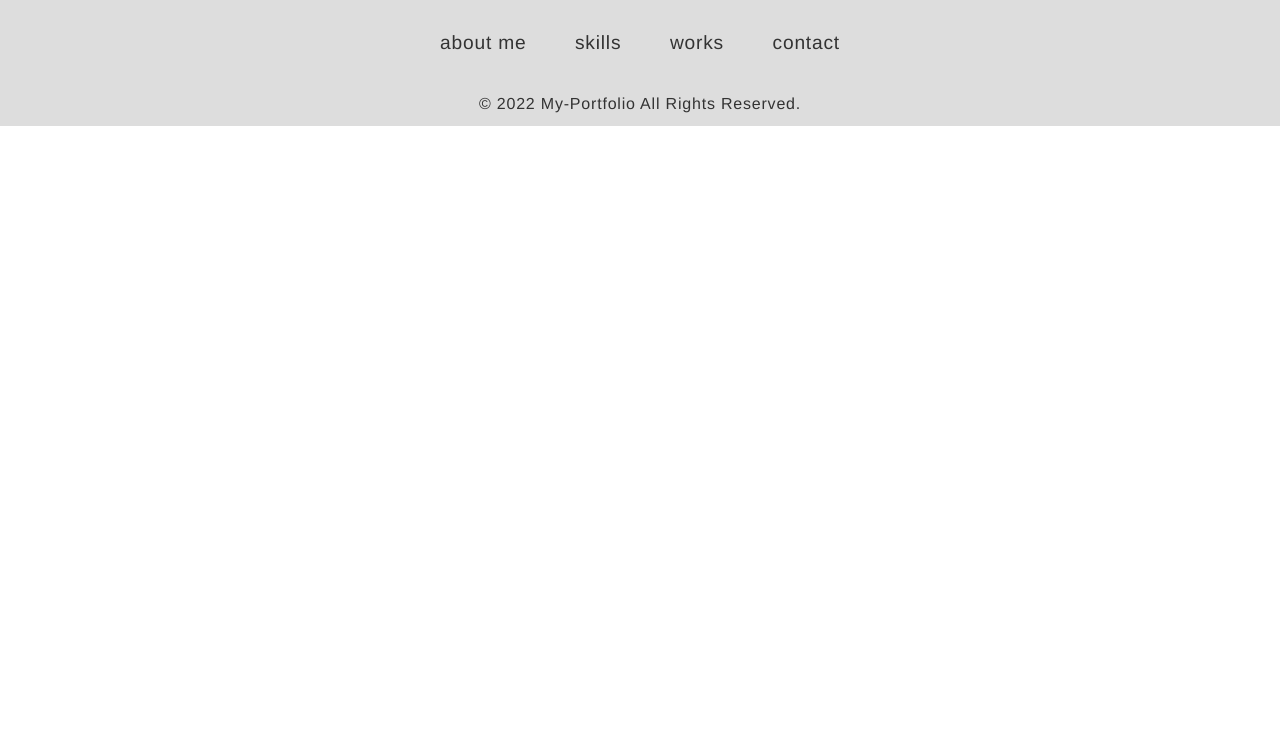
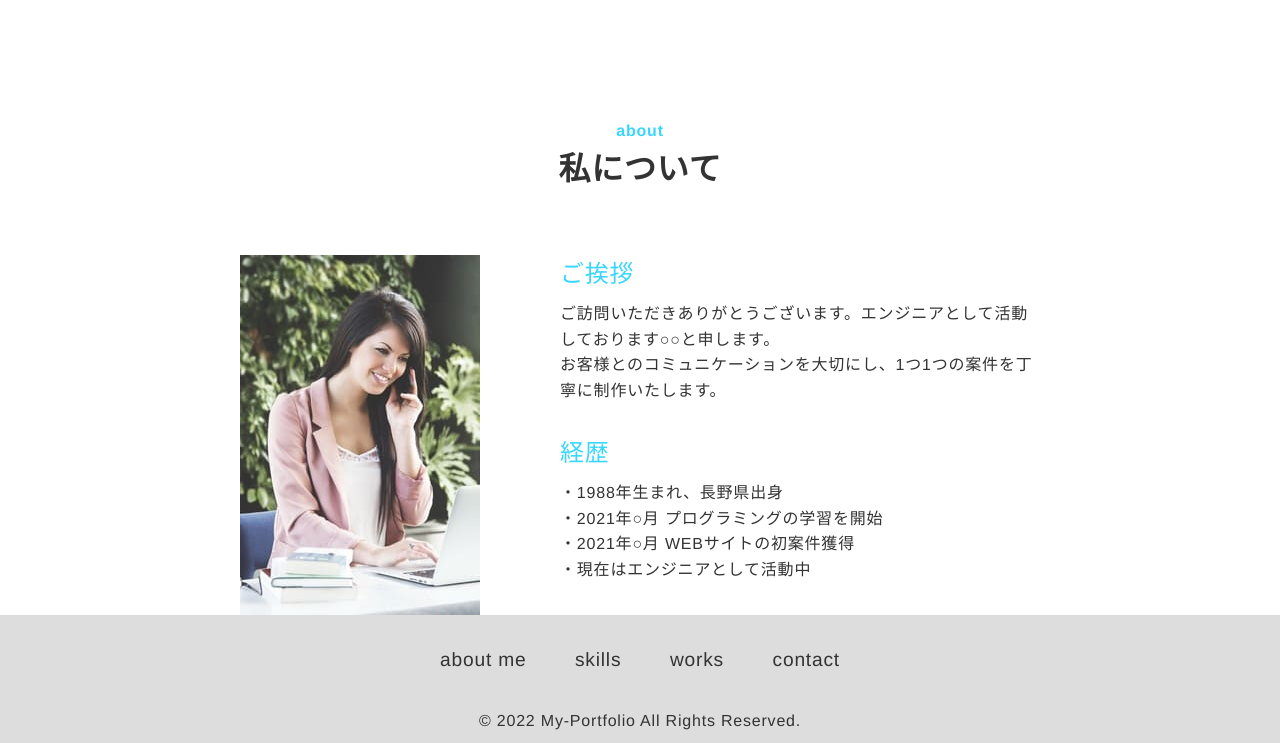
Before and after one commit to daichi1008/tech-MyPortFolio, a plain HTML site: page index.html in a window 1280 px wide. Shown: the part 82-825 px from the top of the page. Before the commit the page ends 800 px from the top, so only its background shows below. Drawn offline with Linux system fonts and the light colour scheme.

Commit message:
2-4about

```diff
--- a/css/style.css
+++ b/css/style.css
@@ -1,6 +1,21 @@
 a{
     color: #333;
     text-decoration: none;
+}
+
+.cmn-title {
+    text-align: center;
+    font-weight: bold;
+}
+
+.sub-title {
+    display: block;
+    color: #38d6ff;
+}
+
+.main-title {
+    display: block;
+    font-size: 2rem;
 }
 
 .header{
@@ -27,6 +42,55 @@ margin-left: 2.6rem;
 font-size: 1.2rem;
 }
 
+
+/* about */
+
+.about{
+    max-width: 800px;
+    margin: 120px auto 0;
+
+}
+
+
+
+.about-wrapper{
+    display: flex;
+    margin-top: 60px;
+
+}
+
+.about-image{
+
+}
+
+.about-text{
+    margin-left: 80px;
+
+}
+
+.about-greeting{
+
+}
+
+.about-subtitle{
+font-size: 1.5rem;
+color: #38d6ff;
+margin-bottom: 0.5rem;
+}
+
+.about-career{
+    margin-top: 30px;
+}
+
+.career-list{
+
+}
+
+.career-item{
+
+}
+
+/* footer */
 .footer{
     background-color: #ddd;
     padding: 30px 0 10px
@@ -39,6 +103,9 @@ max-width: 400px;
 margin: 0 auto;
 }
 
+
+
+
 .footer-item{
 font-size: 1.2rem;
 }
--- a/index.html
+++ b/index.html
@@ -34,7 +34,37 @@
     </header>
 
     <main class="main">
+<section class="about">
+ <h2 class="cmn-title">
+    <span class="sub-title">about</span>
+    <span class="main-title">私について</span>
+ </h2>
+ <div class="about-wrapper">
+<div class="about-image">
+<img src="./image/aboutme.jpg" alt="">
+</div>
 
+<div class="about-text">
+
+    <div class="about-greeting">
+<h3 class="about-subtitle">ご挨拶</h3>
+<p class="greeting-desc">
+    ご訪問いただきありがとうございます。エンジニアとして活動しております○○と申します。<br>
+    お客様とのコミュニケーションを大切にし、1つ1つの案件を丁寧に制作いたします。
+</p>
+    </div>
+    <div class="about-career">
+        <h3 class="about-subtitle">経歴</h3>
+        <ul class="career-list">
+            <li class="career-item">・1988年生まれ、長野県出身</li>
+            <li class="career-item">・2021年○月 プログラミングの学習を開始</li>
+            <li class="career-item">・2021年○月 WEBサイトの初案件獲得</li>
+            <li class="career-item">・現在はエンジニアとして活動中</li>
+        </ul>
+    </div>
+</div>
+ </div>
+</section>
     </main>
 
     <footer class="footer">
```
